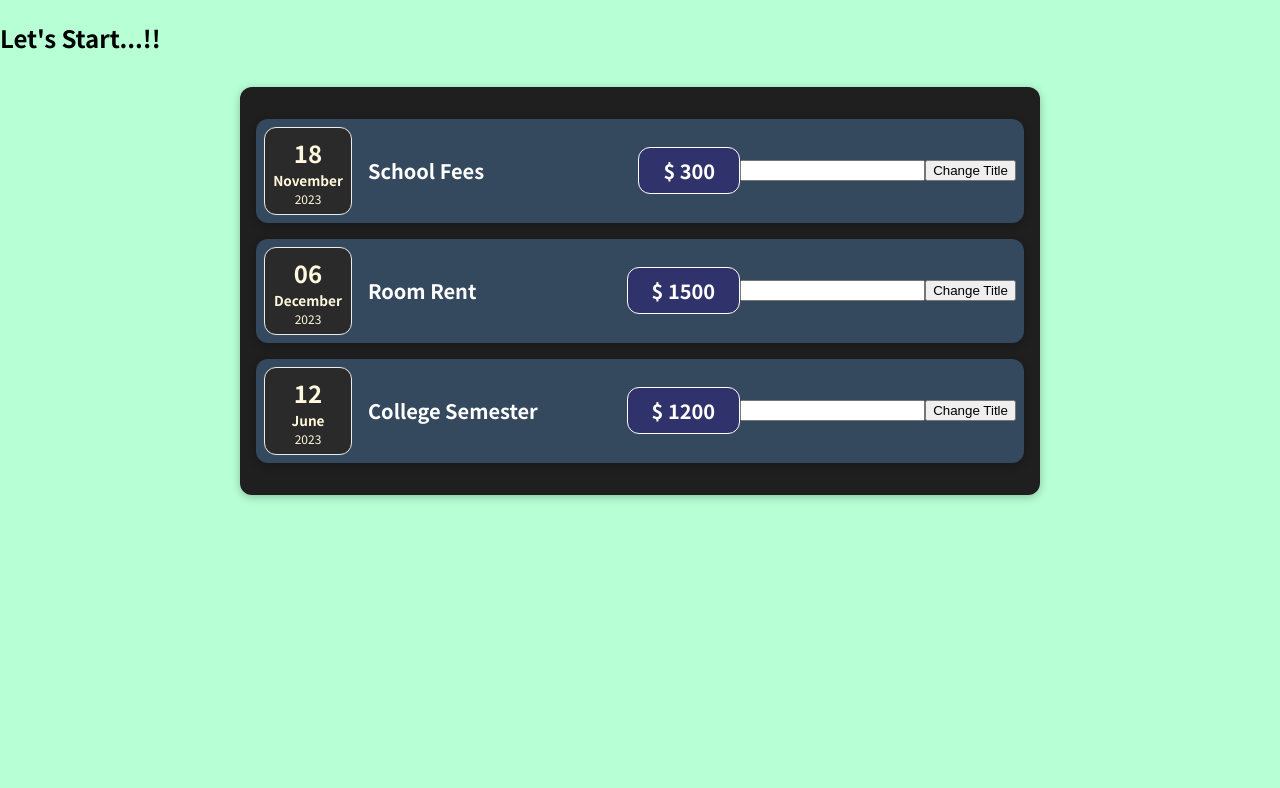
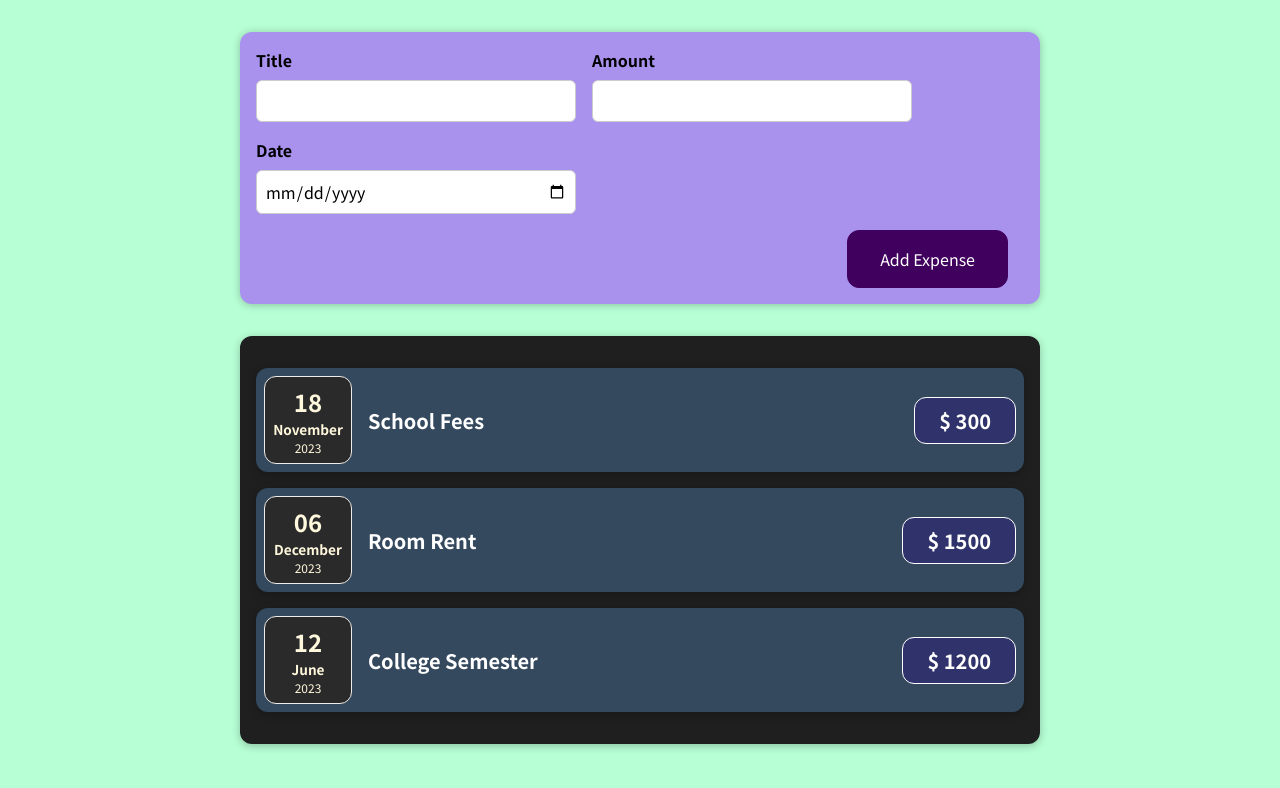
Before and after one commit to krtuhin/Expense-Tracker_Front-End_React, a React (Create React App) app: page / in a window 1280 px wide. Shown: the top 788 px of the page. Built offline with nearby package versions, Linux system fonts and the light colour scheme.

Commit message:
Adding Form in React

```diff
--- a/src/App.js
+++ b/src/App.js
@@ -3,6 +3,8 @@
 
 // import sub component
 import Expenses from "./components/Expenses/Expenses";
+
+import NewExpense from "./components/NewExpense/NewExpense";
 
 const App = () => {
   // declared variable to send data using props
@@ -34,7 +36,8 @@
 
   return (
     <div>
-      <h2>Let's Start...!!</h2>
+      {/* added new expense component */}
+      <NewExpense />
 
       {/* used sub component  */}
       {/* passing data using props */}
--- a/src/components/Expenses/ExpenseItem.js
+++ b/src/components/Expenses/ExpenseItem.js
@@ -7,23 +7,22 @@
 import Card from "../UI/Card";
 
 const ExpenseItem = (props) => {
-
   /* destructuring the array with two variable one denoting the value that is
   passed and another is the method to change the passed value */
-  const [title, setTitle] = useState(props.title);
+  // const [title, setTitle] = useState(props.title);
 
   // useState for handle input field
-  const [newTitle, setNewTitle] = useState("");
+  // const [newTitle, setNewTitle] = useState("");
 
   // onchange handler method
-  const changeHandler = (event) => {
-    setNewTitle(event.target.value);
-  };
+  // const changeHandler = (event) => {
+  //   setNewTitle(event.target.value);
+  // };
 
   // creating function clickhandler
-  let clickHandler = () => {
-    setTitle(newTitle);
-  };
+  // let clickHandler = () => {
+  //   setTitle(newTitle);
+  // };
 
   return (
     // using component as a parent tag
@@ -33,16 +32,16 @@
 
       <div className="expense-item__description">
         {/* using JS data into JSX */}
-        <h2>{title}</h2>
+        <h2>{props.title}</h2>
 
         <div className="expense-item__price">$ {props.price}</div>
       </div>
 
       {/* input field for changing title */}
-      <input type="text" value={newTitle} onChange={changeHandler}></input>
+      {/* <input type="text" value={newTitle} onChange={changeHandler}></input> */}
 
       {/* using click event (use function in the click event without '()') */}
-      <button onClick={clickHandler}>Change Title</button>
+      {/* <button onClick={clickHandler}>Change Title</button> */}
     </Card>
   );
 };
--- /dev/null
+++ b/src/components/NewExpense/ExpenseForm.css
@@ -0,0 +1,26 @@
+.new-expense_controls {
+  display: flex;
+  flex-wrap: wrap;
+  gap: 1rem;
+  margin-bottom: 1rem;
+  text-align: left;
+}
+
+.new-expense_control label {
+  font-weight: bold;
+  margin-bottom: 0.5rem;
+  display: block;
+}
+
+.new-expense_control input {
+  font: inherit;
+  padding: 0.5rem;
+  border-radius: 6px;
+  border: 1px solid #ccc;
+  width: 20rem;
+  max-width: 100%;
+}
+
+.new-expense_actions {
+  text-align: right;
+}
--- /dev/null
+++ b/src/components/NewExpense/ExpenseForm.js
@@ -0,0 +1,39 @@
+import React from "react";
+
+// import css
+import "./ExpenseForm.css";
+
+const ExpenseForm = () => {
+  return (
+    <form>
+      {/* inputs */}
+      <div className="new-expense_controls">
+        {/* title field */}
+        <div className="new-expense_control">
+          <label>Title</label>
+          <input type="text" />
+        </div>
+
+        {/* amount field */}
+        <div className="new-expense_control">
+          <label>Amount</label>
+          <input type="number" min="0.01" step="0.01" />
+        </div>
+
+        {/* date field */}
+        <div className="new-expense_control">
+          <label>Date</label>
+          <input type="date" />
+        </div>
+      </div>
+      {/* end inputs */}
+
+      {/* add expense button */}
+      <div className="new-expense_actions">
+        <button type="submit">Add Expense</button>
+      </div>
+    </form>
+  );
+};
+
+export default ExpenseForm;
--- /dev/null
+++ b/src/components/NewExpense/NewExpense.css
@@ -0,0 +1,38 @@
+.new-expense {
+  background-color: #a892ee;
+  padding: 1rem;
+  margin: 2rem auto;
+  width: 50rem;
+  max-width: 95%;
+  border-radius: 12px;
+  box-shadow: 0 1px 8px rgba(0, 0, 0, 0.25);
+  text-align: center;
+}
+
+.new-expense button {
+  font: inherit;
+  cursor: pointer;
+  padding: 1rem 2rem;
+  border: 1px solid #40005d;
+  background-color: #40005d;
+  color: white;
+  border-radius: 12px;
+  margin-right: 1rem;
+}
+
+.new-expwnse button:hover,
+.new-expwnse button:active {
+  background-color: #510674;
+  border-color: #510674;
+}
+
+.new-expense button.alternative {
+  color: #220131;
+  border-color: transparent;
+  background-color: transparent;
+}
+
+.new-expense button.alternative:hover,
+.new-expense button.alternative:active {
+  background-color: #ddb3f8;
+}
--- /dev/null
+++ b/src/components/NewExpense/NewExpense.js
@@ -0,0 +1,18 @@
+import React from "react";
+
+// import css
+import "./NewExpense.css";
+
+// import sub component
+import ExpenseForm from "./ExpenseForm";
+
+const NewExpense = () => {
+  return (
+    <div className="new-expense">
+      {/* added expense form component */}
+      <ExpenseForm />
+    </div>
+  );
+};
+
+export default NewExpense;
```
